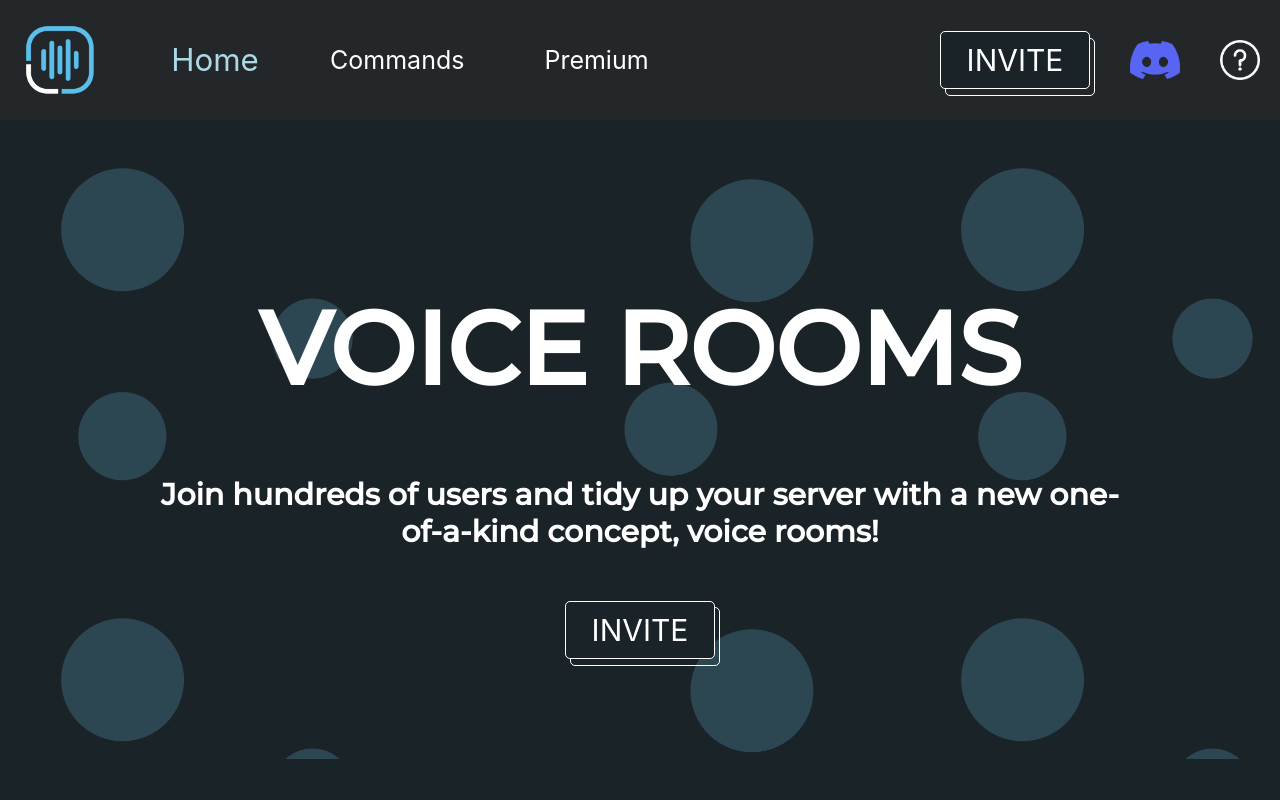
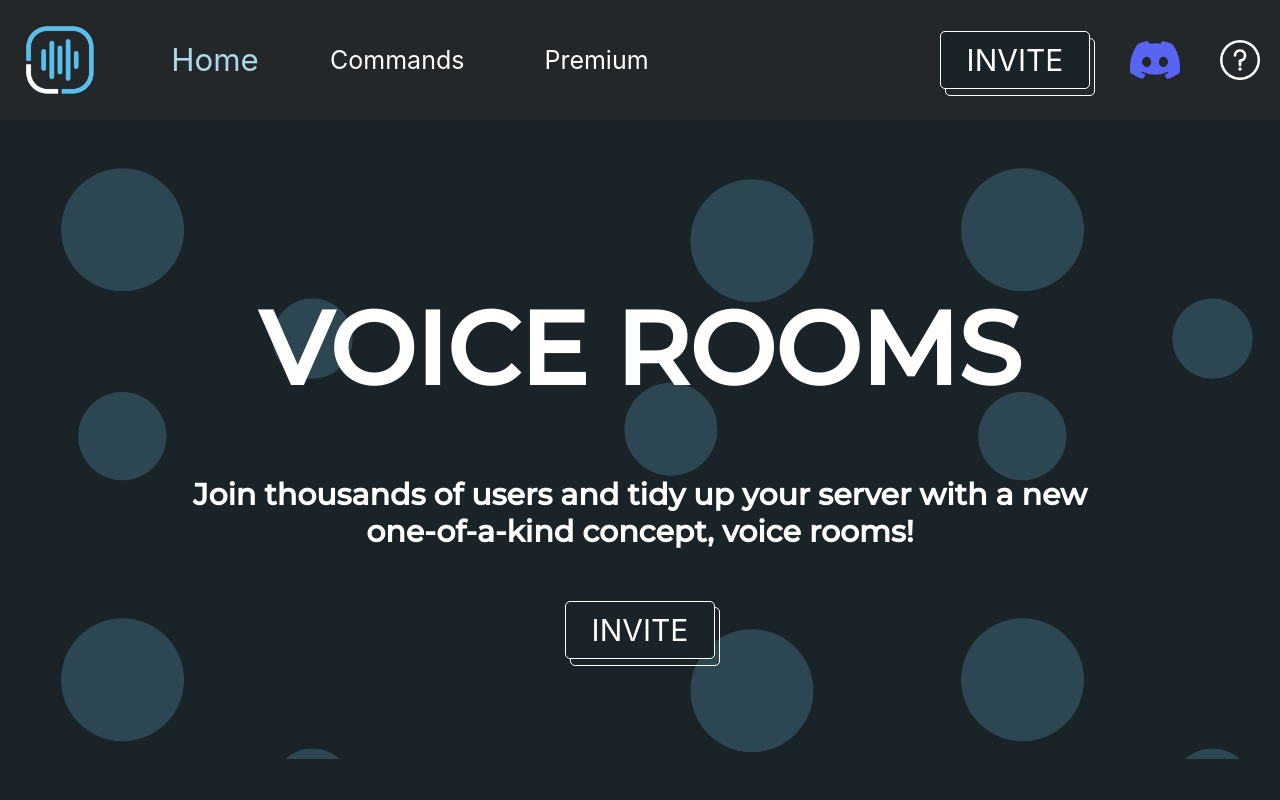
Before and after one commit to okay1204/Voice-Rooms-Site, a React (Create React App) app: page / in a window 1280 px wide. Shown: the top 800 px of the page. Built offline with nearby package versions, Linux system fonts and the light colour scheme; what urlencode would draw is missing.

Commit message:
Change advertising from hundreds to thousands

```diff
--- a/src/pages/home.js
+++ b/src/pages/home.js
@@ -21,7 +21,7 @@ function Home() {
             <div className='banner-background'>
                 <div className='banner animate__bounce '>
                     <h1 className='banner-title'>Voice Rooms</h1>
-                    <h2 className='banner-subtext'>Join hundreds of users and tidy up your server with a new one-of-a-kind concept, voice rooms!</h2>
+                    <h2 className='banner-subtext'>Join thousands of users and tidy up your server with a new one-of-a-kind concept, voice rooms!</h2>
                     <InviteButton className='home-invite-button'/>
                 </div>
             </div>
```
